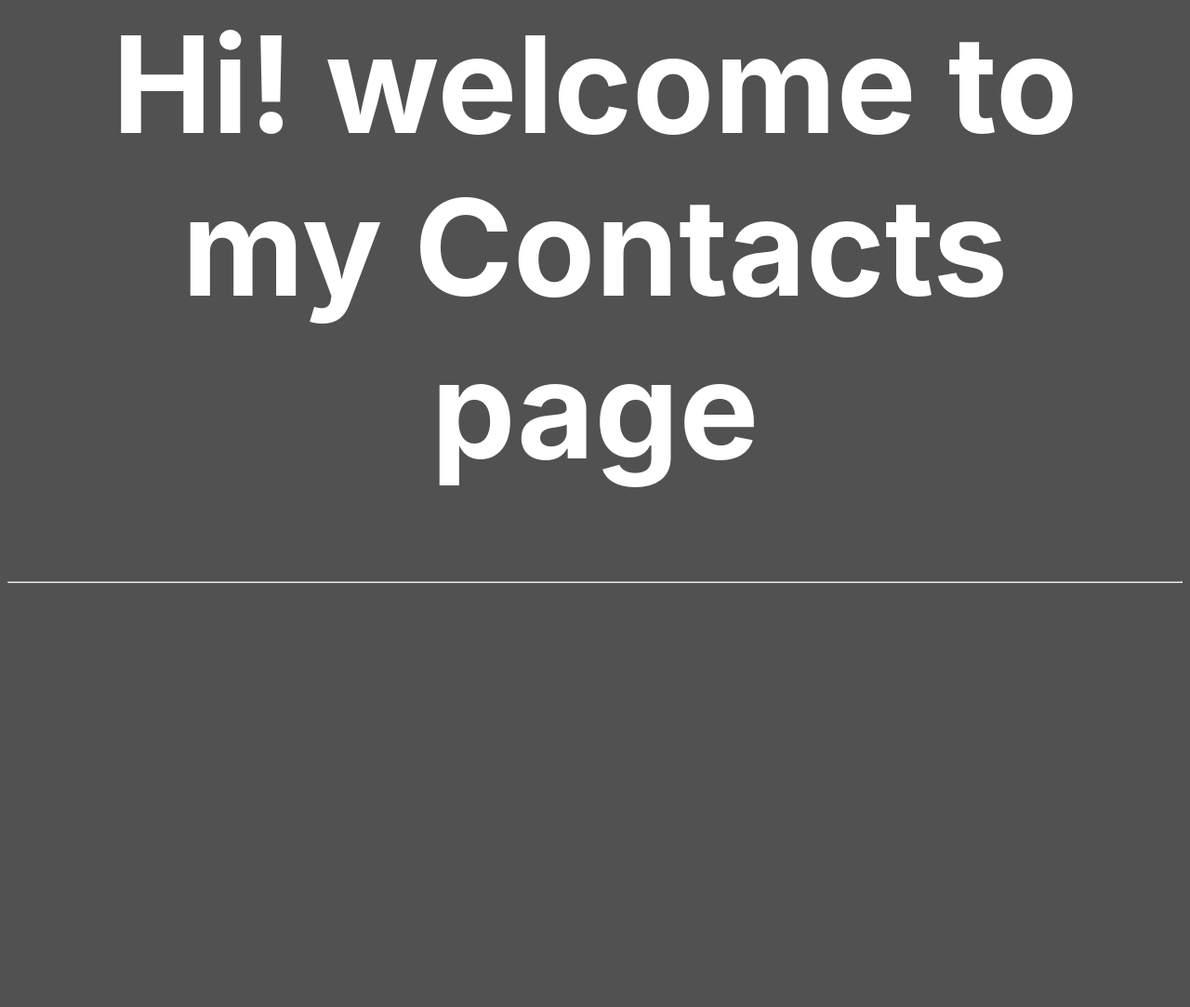
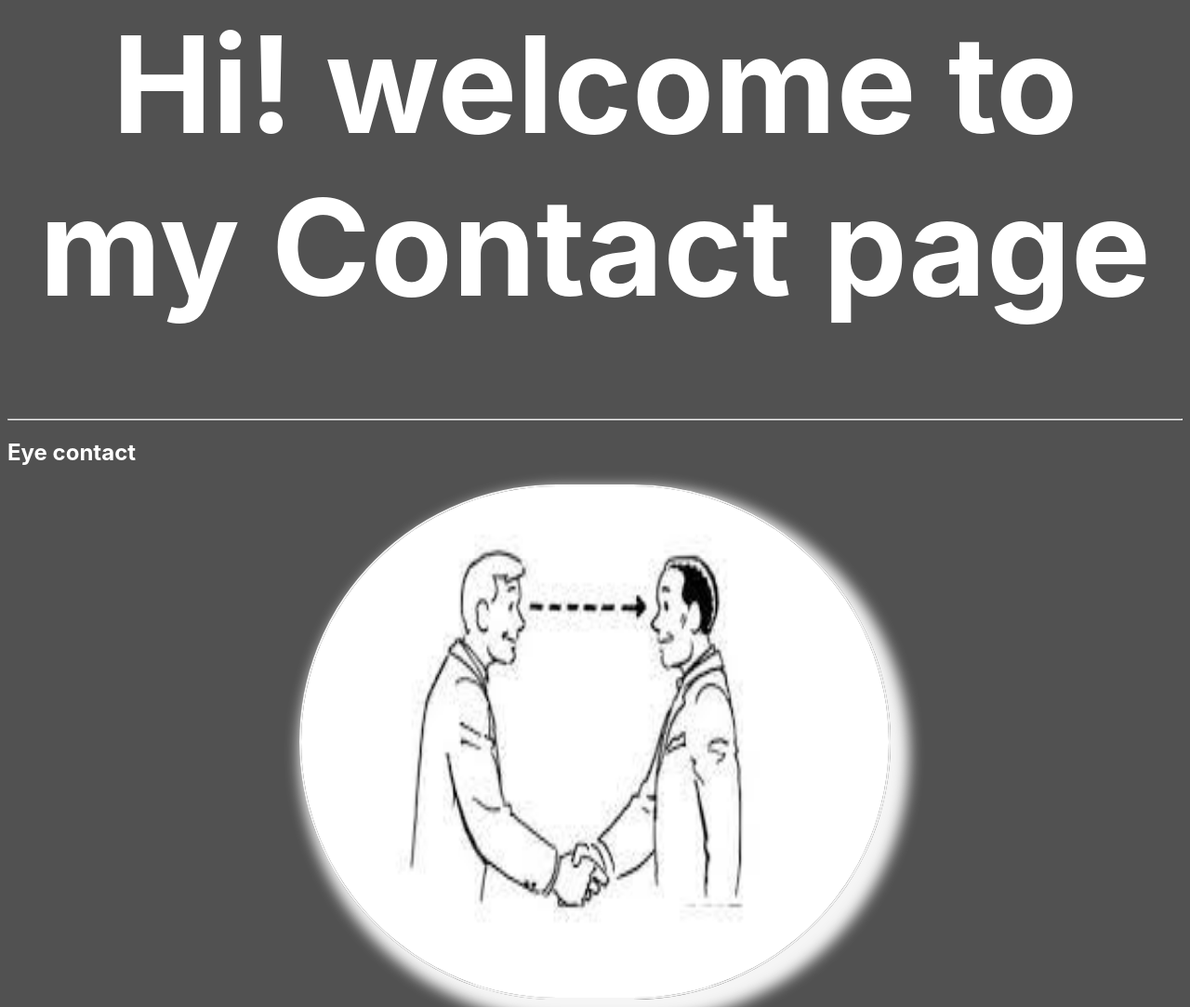
Before and after one commit to Quinn555/Quintin-MTECH-SampleProdject, a plain HTML site: page css/pages/contact/contact.html in a window 1280 px wide. Shown: the part 121-1204 px from the top of the page at 93% size. Before the commit the page ends 800 px from the top, so only its background shows below. Drawn offline with Linux system fonts and the light colour scheme; files that its build step writes are made by us from their sources; files whose address does not match are found by name.

Commit message:
Basically done on Thu Aug 17 10:06:04 MDT 2023

```diff
--- a/css/pages/about/about.css
+++ b/css/pages/about/about.css
@@ -1,3 +1,70 @@
-h1{
-    color:pink
+body {
+    background-color: #515151;
+    color: #ffffff;
+    font-family: -apple-system, BlinkMacSystemFont, 'Segoe UI', Roboto, Oxygen, Ubuntu, Cantarell, 'Open Sans', 'Helvetica Neue', sans-serif;
+   }
+h1 {
+text-align: center;
+font-size: 9em;
+
 }
+p {
+text-align: center;
+}
+div {
+padding-top: 75px;
+/* border: 5px solid whitesmoke; */
+background-color: #484848;
+width: 100%;
+height: 1100px;
+text-align: center;
+}
+div:hover{
+background-color: #303030;
+}
+img {
+width: 450px;
+height: 550px;
+border-radius: 80em 80em 80em 80em;
+border: 2px solid whitesmoke;
+box-shadow: 10px 13px 15px 10px whitesmoke
+}
+
+@-webkit-keyframes rotating /* Safari and Chrome */ {
+from {
+  -webkit-transform: rotate(0deg);
+  -o-transform: rotate(0deg);
+  transform: rotate(0deg);
+}
+to {
+  -webkit-transform: rotate(360deg);
+  -o-transform: rotate(360deg);
+  transform: rotate(360deg);
+}
+}
+@keyframes rotating {
+from {
+  -ms-transform: rotate(0deg);
+  -moz-transform: rotate(0deg);
+  -webkit-transform: rotate(0deg);
+  -o-transform: rotate(0deg);
+  transform: rotate(0deg);
+}
+to {
+  -ms-transform: rotate(360deg);
+  -moz-transform: rotate(360deg);
+  -webkit-transform: rotate(360deg);
+  -o-transform: rotate(360deg);
+  transform: rotate(360deg);
+}
+}
+
+img:hover {
+-webkit-animation: rotating 2s linear infinite;
+-moz-animation: rotating 2s linear infinite;
+-ms-animation: rotating 2s linear infinite;
+-o-animation: rotating 2s linear infinite;
+animation: rotating 2s linear infinite;
+background-color: snow;
+box-shadow: 10px 13px 15px 10px maroon
+}
--- a/css/pages/contact/contact.css
+++ b/css/pages/contact/contact.css
@@ -1,3 +1,35 @@
-h1{
-    color:orange
+body {
+    background-color: #515151;
+    color: #ffffff;
+    font-family: -apple-system, BlinkMacSystemFont, 'Segoe UI', Roboto, Oxygen, Ubuntu, Cantarell, 'Open Sans', 'Helvetica Neue', sans-serif;
+   }
+h1 {
+text-align: center;
+font-size: 9em;
+
 }
+p {
+text-align: center;
+}
+div {
+padding-top: 75px;
+/* border: 5px solid whitesmoke; */
+background-color: #484848;
+width: 100%;
+height: 1100px;
+text-align: center;
+}
+div:hover{
+background-color: #303030;
+}
+img {
+    width: 450px;
+    height: 550px;
+    border-radius: 80em 80em 80em 80em;
+    border: 2px solid whitesmoke;
+    box-shadow: 10px 13px 15px 10px whitesmoke;
+    display: block;
+    margin-left: auto;
+    margin-right: auto;
+    width: 50%;
+    }
--- a/css/pages/contact/contact.html
+++ b/css/pages/contact/contact.html
@@ -2,14 +2,16 @@
     <html>
 
         <head>
-            <link href="css/style.css" rel="stylesheet" type="text/css" />
-            <a href="css/pages/about/about.html">About page</a>
+            <link href="/Users/quintinwest/Desktop/Quintin-MTECH-SampleProdject/css/pages/contact/contact.css" rel="stylesheet" type="text/css" />
+            <a href="/Users/quintinwest/Desktop/Quintin-MTECH-SampleProdject/css/pages/about/about.html">About page</a>
             <a href="/Users/quintinwest/Desktop/Quintin-MTECH-SampleProdject/index.html">Index page</a>
         </head>
 
         <body>
-            <h1>Hi! welcome to my Contacts page</h1>
+            <h1>Hi! welcome to my Contact page</h1>
             <hr/>
+            <h2>Eye contact</h2>
+            <img src="/Users/quintinwest/Desktop/Quintin-MTECH-SampleProdject/css/pages/images/EyeContact.jpeg">
 
         </body>
 
```
Also changed, not shown: css/pages/about/about.html (+1 -1 lines), css/pages/images/EyeContact.jpeg (added).
